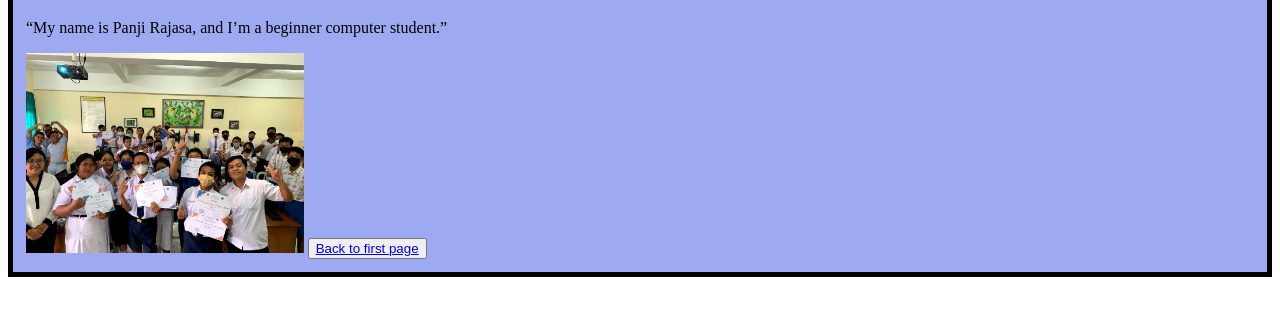
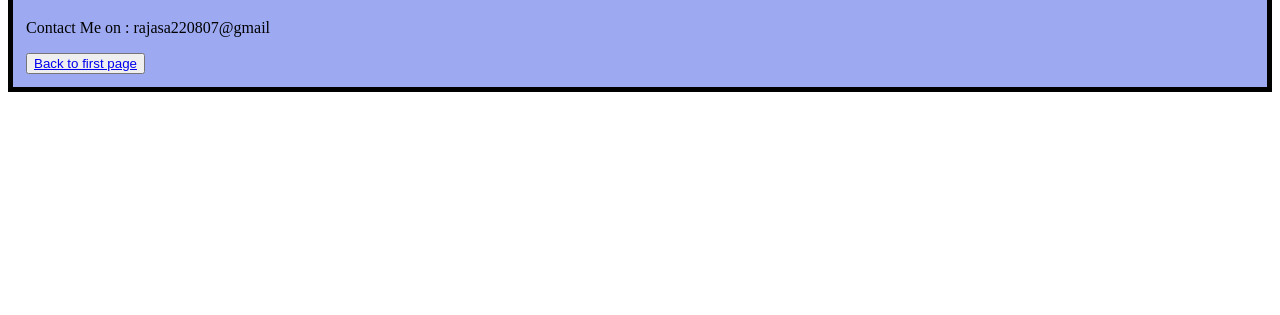
Before and after one commit to PanjiRajasa/Panji-Web, a plain HTML site: page index2.html in a window 1280 px wide. Shown: the part 87-402 px from the top of the page. Drawn offline with Linux system fonts and the light colour scheme.

Commit message:
index2.html

```diff
--- a/index2.html
+++ b/index2.html
@@ -1,7 +1,7 @@
 <!DOCTYPE html>
 <html>
 <head>
-  <title>Self Introduction</title>
+  <title>Contact</title>
   <style>
     div {
       background: #9DAAF2;
@@ -18,8 +18,7 @@
 <body>
   <div>
   <h1>Hi Friends :)</h1>
-  <p>“My name is Panji Rajasa, and I’m a beginner computer student.”</p>
-  <img src="background.jpg" height="200px">
+  <p>Contact Me on : rajasa220807@gmail</p>
   <button style="color: yellow;">
      <a href="index.html">Back to first page</a>
   </button>
```
